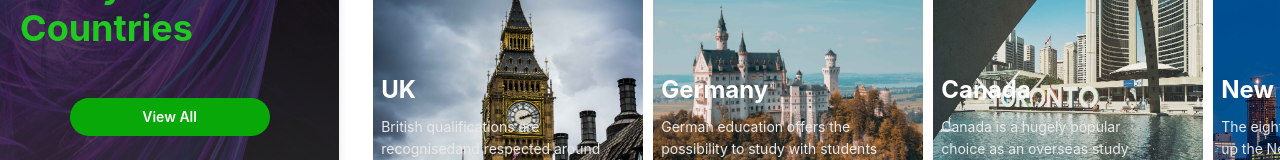
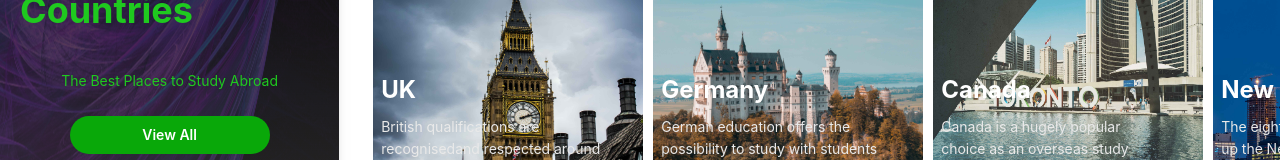
Before and after one commit to georgejeswin/opera-host, a React (Create React App) app in the folder frontend/: page / in a window 1280 px wide. Shown: the part 1678-1838 px from the top of the page. Built offline with nearby package versions, Linux system fonts and the light colour scheme; no server answers.

Commit message:
comp update

```diff
--- a/frontend/src/components/Courses.css
+++ b/frontend/src/components/Courses.css
@@ -7,34 +7,10 @@
 }
 
 .heading__h1 {
-  color: rgb(24, 134, 24);
+  color: rgb(19, 102, 19);
   font-size: 36px;
   font-weight: bold;
 }
-/* .coursesCard {
-  max-width: 270px;
-  min-width: 270px;
-  min-height: 400px;
-  max-height: 400px;
-  margin: 4px;
-  background-repeat: no-repeat;
-  background-size: cover;
-  background-position: center;
-  display: flex;
-  flex-direction: column;
-  align-items: baseline;
-  justify-content: flex-end;
-  color: white;
-  transition: all 0.4s ease-in;
-  padding: 6px;
-}
-.coursesCard:hover {
-  transform: scale(1.03);
-}
-.coursesCard__h4 {
-  color: white;
-  font-weight: bold;
-}*/
 .courses__items {
   display: flex;
   overflow-x: scroll;
--- a/frontend/src/components/Study.css
+++ b/frontend/src/components/Study.css
@@ -18,6 +18,9 @@
   -webkit-box-shadow: -1px -6px 14px -8px rgb(117, 117, 117);
   -moz-box-shadow: -1px -6px 24px -8px rgba(59, 59, 59, 1);
   border-radius: 10x;
+}
+.study__left p {
+  color: rgb(31, 201, 31);
 }
 .heading__h1 {
   color: rgb(31, 201, 31);
--- a/frontend/src/components/Study.js
+++ b/frontend/src/components/Study.js
@@ -31,6 +31,7 @@ const Study = () => {
 
       <div className="study__left">
         <h1 className="heading__h1">Study Abroad Countries</h1>
+        <p>The Best Places to Study Abroad</p>
         <Link to="/study-in">
           <button className="register__button">View All</button>
         </Link>
```
Also changed, not shown: 11 other files (tests, documents, lock files or other folders).
